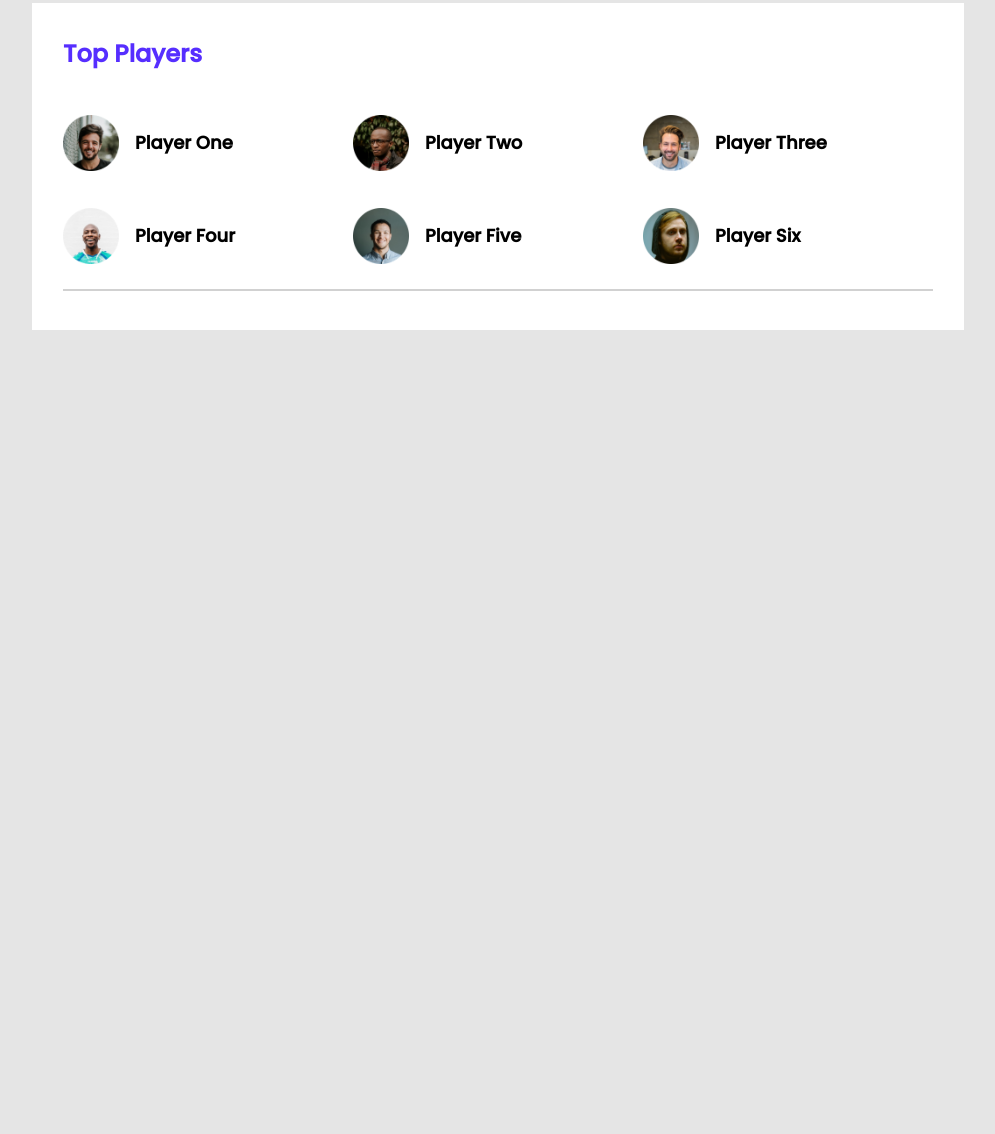
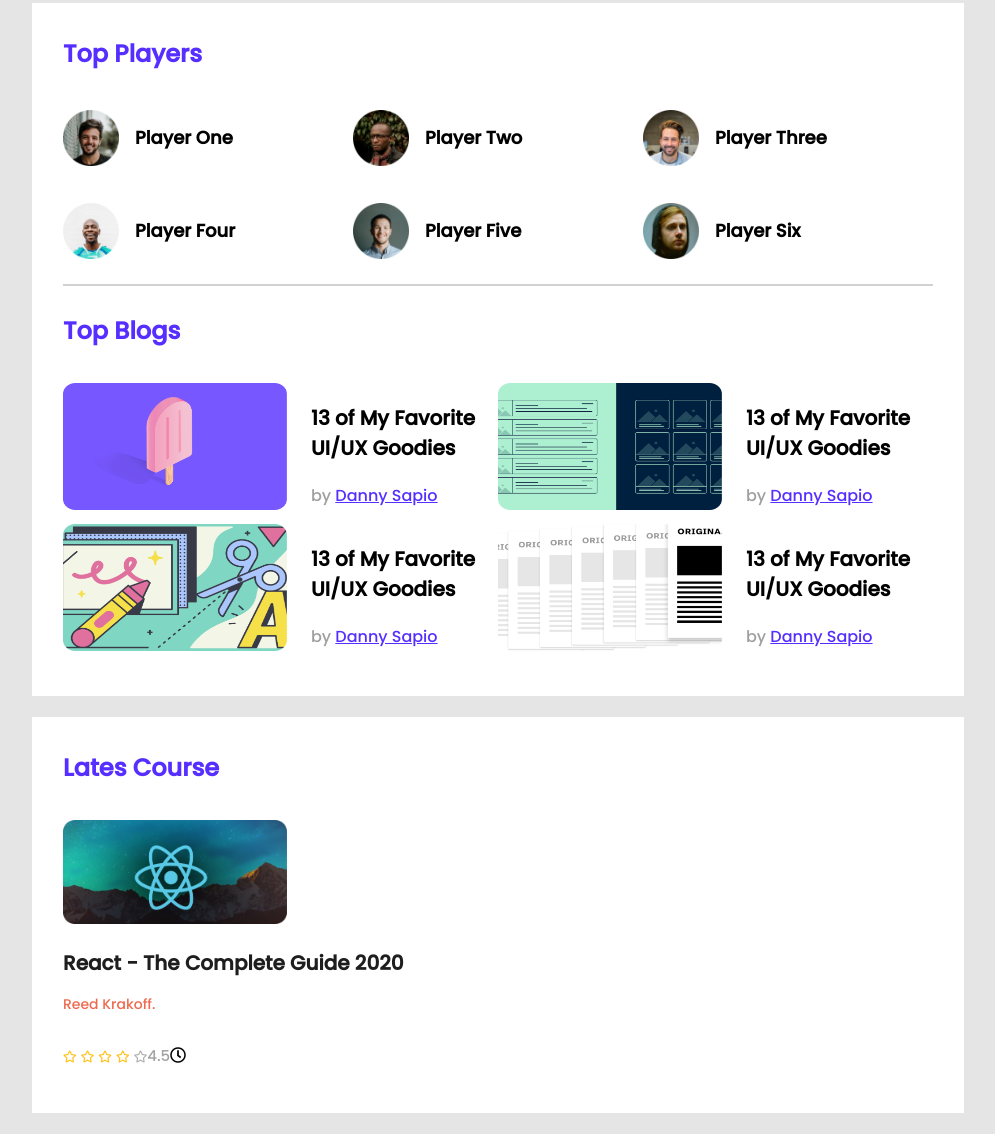
Before and after one commit to Ezazahmed16/Single-Page, a plain HTML site: page index.html in a window 1280 px wide. Shown: the part 33-1167 px from the top of the page, without its empty margins (142-1137 px from the left). Before the commit the page ends 800 px from the top, so only its background shows below. Drawn offline with Linux system fonts and the light colour scheme.

Commit message:
Sec commit

```diff
--- a/index.html
+++ b/index.html
@@ -5,6 +5,9 @@
     <meta http-equiv="X-UA-Compatible" content="IE=edge">
     <meta name="viewport" content="width=device-width, initial-scale=1.0">
     <title>Demo_01</title>
+    <!-- Font Awsome -->
+    <link href="https://cdnjs.cloudflare.com/ajax/libs/font-awesome/5.13.0/css/all.min.css" rel="stylesheet">
+
 
     <link rel="stylesheet" href="style.css">
 </head>
@@ -17,6 +20,7 @@
     <!-- header end -->
     <!-- main -->
     <main>
+        <!-- TopBlogs & TopPlayers -->
         <section class="top_container">
             <!-- Top Players -->
             <div class="top_players">
@@ -49,6 +53,76 @@
                 </div>
             </div>
             <hr>
+            <!-- Top Blogs -->
+            <div class="top_blogs">
+                <h2 class="Players_title">Top Blogs</h2>
+                <article class="blogs">
+                    <div class="blog">
+                        <div class="blog-img">
+                            <img src="images/blogs/blog-1.png" alt="">
+                        </div>
+                        <div class="blog-details">
+                            <h3>13 of My Favorite UI/UX Goodies</h3>
+                            <p>by <a href="http://" target="_blank" rel="noopener noreferrer">Danny Sapio</a></p>
+                        </div>
+                    </div>
+                    <div class="blog">
+                        <div class="blog-img">
+                            <img src="images/blogs/blog-2.png" alt="">
+                        </div>
+                        <div class="blog-details">
+                            <h3>13 of My Favorite UI/UX Goodies</h3>
+                            <p>by <a href="http://" target="_blank" rel="noopener noreferrer">Danny Sapio</a></p>
+                        </div>
+                    </div>
+                    <div class="blog">
+                        <div class="blog-img">
+                            <img src="images/blogs/blog-3.png" alt="">
+                        </div>
+                        <div class="blog-details">
+                            <h3>13 of My Favorite UI/UX Goodies</h3>
+                            <p>by <a href="http://" target="_blank" rel="noopener noreferrer">Danny Sapio</a></p>
+                        </div>
+                    </div>
+                    <div class="blog">
+                        <div class="blog-img">
+                            <img src="images/blogs/blog-4.png" alt="">
+                        </div>
+                        <div class="blog-details">
+                            <h3>13 of My Favorite UI/UX Goodies</h3>
+                            <p>by <a href="http://" target="_blank" rel="noopener noreferrer">Danny Sapio</a></p>
+                        </div>
+                    </div>
+                </article>
+            </div>
+        </section>
+        <!-- Lates Course -->
+        <section class="top_container">
+            <h2 class="Players_title">Lates Course</h2>
+            <div class="courses">
+                <div class="course">
+                    <div class="course_img">
+                        <img src="images/courses/course-1.png" alt="">
+                    </div>
+                    <div class="course_info">
+                        <h2>React - The Complete Guide 2020</h2>
+                        <P>Reed Krakoff.</P>
+                        <div class="course_ext">
+                            <div class="rating">
+                                <i class="far fa-star star"></i>
+                                <i class="far fa-star star"></i>
+                                <i class="far fa-star star"></i>
+                                <i class="far fa-star star"></i>
+                                <i class="far fa-star empty"></i>
+                            </div>
+                            <p>4.5</p>
+                            <div class="duration">
+                                <i class="far fa-clock"></i>
+                            </div>
+                        </div>
+                    </div>
+                </div>
+            </div>
         </section>
     </main>
     <!-- main end -->
--- a/style.css
+++ b/style.css
@@ -3,21 +3,26 @@
 
 /* Basic Css  */
 body{
+    margin: 0;
+    padding: 0;
     font-family: 'Poppins', sans-serif;
     background-color: #E5E5E5;
 }
 hr{
     border: 1px solid #D1D1D1;
+    margin-bottom: 27px;
 }
 main{
     margin-top: 36px;
     display: flex;
-    justify-content: center;
+    align-items: center;
+    flex-direction: column
 }
 .top_container{
     padding: 31px;
     width: 870px;
     background-color: #fff;
+    margin-bottom: 21px;
 }
 /* Top Players */
 .top_players{
@@ -32,7 +37,7 @@ main{
     font-size: 24px;
     color: #562EFF;
     margin-top: 2px;
-    margin-bottom: 40px;
+    margin-bottom: 35px;
 }
 .player{
     display: flex;
@@ -46,3 +51,61 @@ main{
 .player h3{
     font-size: 18px;
 }
+
+/* Top Blogs */
+.blogs{
+    display: grid;
+    grid-template-columns: repeat(2, 1fr);
+}
+.blog{
+    display: flex;
+}
+.blog-img img{
+    Width: 224px;
+    Height: 127px;
+    margin-right: 24px;
+}
+.blog-details h3{
+    font-size: 20px;
+}
+.blog-details p{
+    color: #9F9F9F;
+    font-size: 16px;
+}
+.blog-details a{
+    font-size: 16px;
+    color: #562EFF;
+}
+
+/* Latest Courses */
+
+.course_img img{
+    width: 224px;
+    height: 104px;
+}
+.course_info h2{
+    color: #1E1E1E;
+    font-size: 20px;
+}
+.course_ext{
+    display: flex;
+    align-items: center;
+}
+.course_info P{
+    color: #ED6B4F;
+    font-size: 14px;
+}
+
+.course_ext .rating .fa-star.star{
+    color: #FFC014;
+    font-size: 12px;
+}
+.course_ext .rating .empty{
+    color: #AEAEAE;
+    font-size: 12px;
+}
+
+.course_ext p{
+    color: #A2A2A2;
+    font-size: 15px;
+}
```
